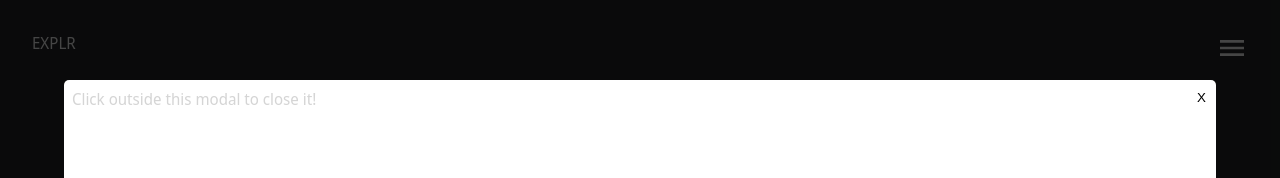
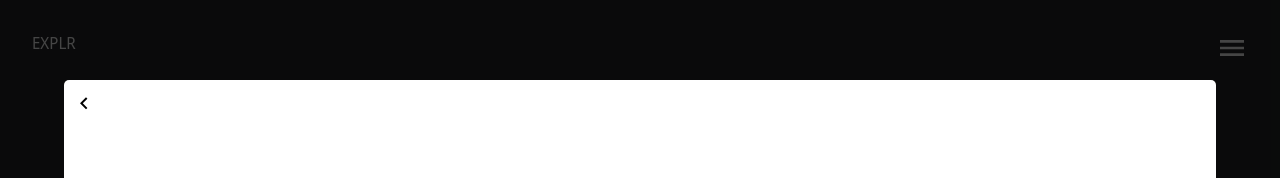
Before and after one commit to nathanmontt/EXPLR, a Vue app: page / in a window 1280 px wide. Both pictures are taken after a click on the button 640 px from the left and 400 px from the top of the page. Shown: the top 178 px of the page. Built offline with nearby package versions, Linux system fonts and the light colour scheme.

Commit message:
New content
Initializing the logic behind the music

```diff
--- a/src/assets/styles/components/_modal.scss
+++ b/src/assets/styles/components/_modal.scss
@@ -26,10 +26,10 @@
         padding: variables.$size-small;
         border-radius: 5px;
 
-        .close-btn {
+        .back-btn {
             position: absolute;
             top: 10px;
-            right: 10px;
+            // right: 10px;
 
             background: none;
             border: none;
@@ -39,7 +39,7 @@
 }
 
 .modal-enter-active, .modal-leave-active {
-    transition: all .7s ease;
+    transition: all .25s ease;
 }
 
 .modal-enter-from, .modal-leave-to {
--- a/src/components/layout/HomeComponent.vue
+++ b/src/components/layout/HomeComponent.vue
@@ -3,6 +3,7 @@
     import ModalComponent from '../common/ModalComponent.vue';
     import { onClickOutside } from '@vueuse/core';
     import { ref } from 'vue';
+import BackArrowIcon from '../icons/common/BackArrowIcon.vue';
 
     const isModalOpen = ref(false);
     const modal = ref(null);
@@ -22,8 +23,9 @@
             <Transition name="modal">
                 <div class="modal-bg" v-if="isModalOpen">
                     <div class="modal" ref="modal">
-                        <button class="close-btn" @click="isModalOpen = false">X</button>
-                        <div>Click outside this modal to close it!</div>
+                        <button class="back-btn" @click="isModalOpen = false">
+                            <BackArrowIcon />
+                        </button>
                     </div>
                 </div>
             </Transition>
```
Also changed, not shown: public/data/albums-database.json (added, +24 -0 lines), 1 other file (tests, documents, lock files or other folders).
